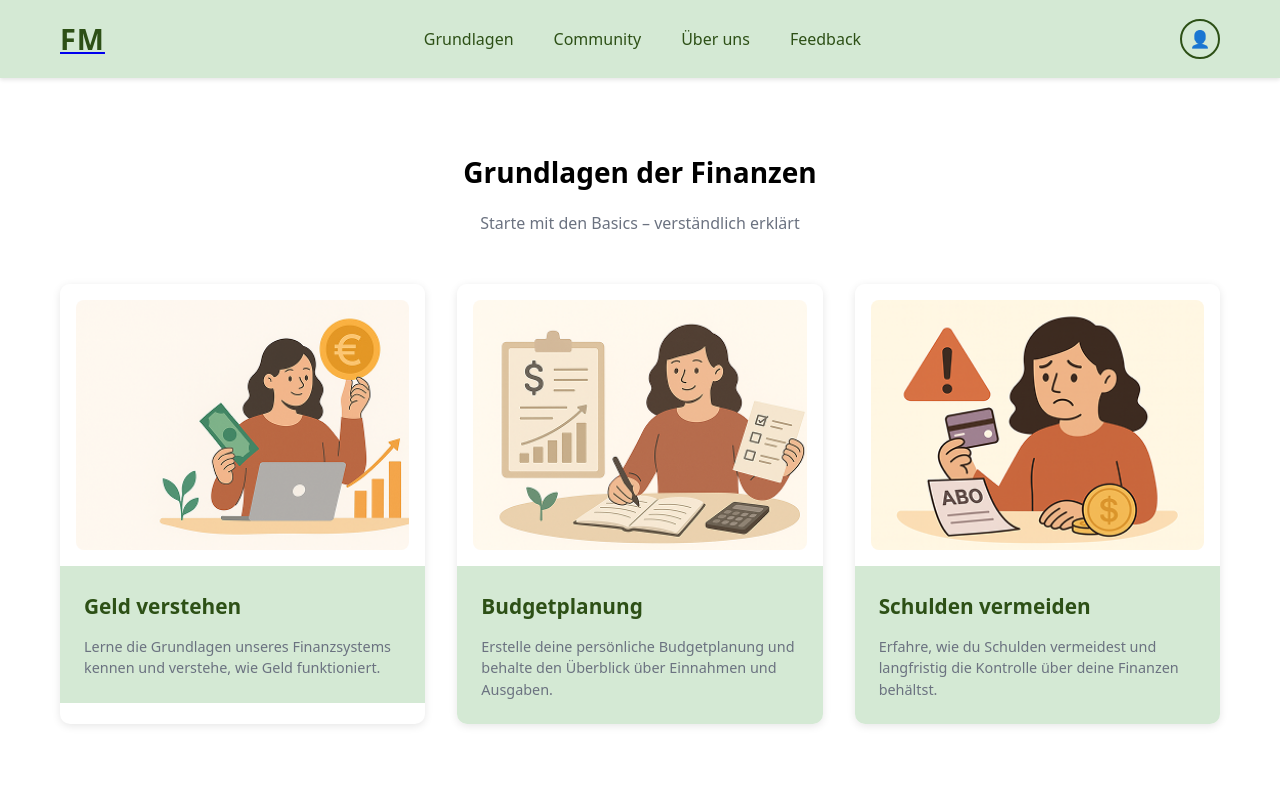
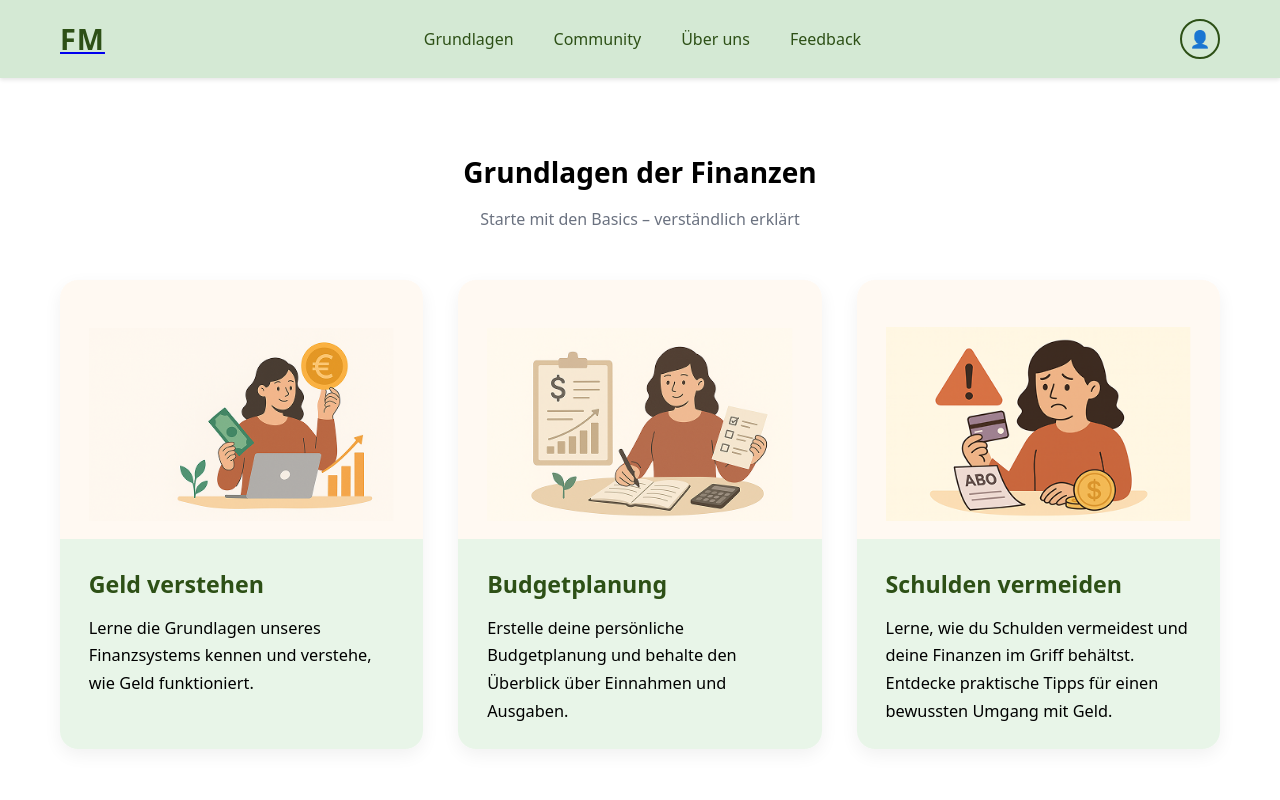
Before and after one commit to FuadaSul/financebuilder, a Next.js app: page /grundlagen in a window 1280 px wide. Shown: the top 800 px of the page. Built offline with nearby package versions, Linux system fonts and the light colour scheme.

Commit message:
grundlagen der finanzen verbessert

```diff
--- a/app/globals.css
+++ b/app/globals.css
@@ -226,128 +226,96 @@ h3 {
   padding: 80px 0;
 }
 
+/* Überschrift + Unterzeile */
 .section-title {
-    font-size: 2.5rem;
+  font-size: 2.4rem;
   text-align: center;
-    margin-bottom: 1rem;
+  margin-bottom: 0.75rem;
   color: var(--text-color);
-    font-weight: bold;
+  font-weight: 700;
 }
 
 .section-subtitle {
   text-align: center;
-    font-size: 1.1rem;
+  font-size: 1.05rem;
   color: var(--text-light);
   margin-bottom: 3rem;
 }
 
+/* Grid der drei Karten */
 .cards-grid {
   display: grid;
-    grid-template-columns: repeat(3, 1fr);
-    gap: 2rem;
+  grid-template-columns: repeat(3, minmax(0, 1fr));
+  gap: 2.2rem;
+  align-items: flex-start;         /* <– NICHT mehr „stretch“ */.cards-grid {
+  align-items: stretch;
 }
 
-.cards-grid-with-image {
-    display: grid;
-    grid-template-columns: repeat(3, 1fr);
-    gap: 2rem;
 }
 
-.geld-verstehen-wrapper,
-.budgetplanung-wrapper {
-    position: relative;
+/* einzelne Karte */
+.finance-card {
+  background-color: var(--bg-white);
+  border-radius: 18px;
+  overflow: hidden;
   display: flex;
-    align-items: center;
-    gap: 1rem;
+  flex-direction: column;
+  /* KEIN height: 100% mehr */
+  transition: transform 0.25s ease, box-shadow 0.25s ease;
+  box-shadow: 0 6px 18px rgba(0, 0, 0, 0.06);
 }
 
-.geld-verstehen-wrapper .finance-card,
-.budgetplanung-wrapper .finance-card {
-    flex: 1;
+/* Hover-Effekt */
+.finance-card:hover {
+  transform: translateY(-6px);
+  box-shadow: 0 14px 30px rgba(0, 0, 0, 0.12);
 }
 
-.geld-verstehen-side-image,
-.budgetplanung-side-image {
-    flex-shrink: 0;
-    width: 120px;
-    height: 120px;
-    display: flex;
-    align-items: center;
-    justify-content: center;
+/* Bildbereich */
+.card-image {
+  background-color: #fff9f2;
+  padding: 1.8rem 1.8rem 0;
 }
 
-.side-image {
+.card-image-img {
   width: 100%;
-    height: 100%;
+  height: 230px;
   object-fit: contain;
   display: block;
 }
 
-.finance-card {
-    background-color: var(--bg-white);
-    border-radius: 10px;
-    overflow: hidden;
-    box-shadow: 0 2px 8px rgba(0, 0, 0, 0.1);
+/* Textbereich */
+.card-footer {
+  background-color: var(--bg-light-green);
+  padding: 1.7rem 1.8rem 2rem;
+  height: 210px;
   display: flex;
   flex-direction: column;
-    transition: transform 0.3s ease, box-shadow 0.3s ease;
+  justify-content: flex-start;
 }
 
-.finance-card:hover {
-    transform: translateY(-5px);
-    box-shadow: 0 4px 12px rgba(0, 0, 0, 0.15);
-}
 
-.card-image {
-    background-color: var(--bg-white);
-    padding: 1rem;
-}
-
-.card-illustration {
-    background-color: #f9fafb;
-    border-radius: 8px;
-    width: 100%;
-    height: 250px;
-    display: flex;
-    align-items: center;
-    justify-content: center;
-    color: var(--text-light);
-    border: 2px dashed var(--text-light);
-    font-size: 0.9rem;
-    text-align: center;
-    padding: 1rem;
-}
-
-.card-image-img {
-    width: 100%;
-    height: 250px;
-    object-fit: cover;
-    border-radius: 8px;
-    display: block;
-}
-
-.card-footer {
-    background-color: var(--green-light);
-    padding: 1.5rem;
-}
 
 .card-footer h3 {
-    font-size: 1.3rem;
+  font-size: 1.45rem;
   color: var(--green-dark);
-    margin-bottom: 0.75rem;
-    font-weight: 600;
+  margin-bottom: 0.7rem;
+  font-weight: 700;
 }
 
 .card-footer p {
-    color: var(--text-light);
-    font-size: 0.9rem;
-    line-height: 1.5;
+  color: var(--text-color);
+  font-size: 1.02rem;
+  line-height: 1.7;
+  margin: 0;
 }
 
+/* Links wie Karten */
 .finance-card-link {
   text-decoration: none;
   color: inherit;
   cursor: pointer;
+  display: block;
 }
 
 /* Geld verstehen Seite */
@@ -468,9 +436,6 @@ h3 {
 
 
 /* Schulden vermeiden Seite */
-/* ===================== */
-/* SCHULDEN VERMEIDEN    */
-/* ===================== */
 
 .schulden-vermeiden-section {
   background-color: var(--bg-white);
@@ -511,7 +476,7 @@ h3 {
 
   display: flex;
   flex-direction: column;
-  align-items: center;   /* Emoji + Überschrift zentriert */
+  align-items: center;
   text-align: center;
   gap: 0.8rem;
 }
@@ -532,7 +497,7 @@ h3 {
 
 /* Text */
 .infographic-card p {
-  text-align: left;       /* Text bleibt gut lesbar links */
+  text-align: left;
   max-width: 270px;
   line-height: 1.7;
   color: var(--text-color);
@@ -546,9 +511,7 @@ h3 {
   background-color: var(--green-light);
 }
 
-/* ===================== */
-/* RESPONSIVE            */
-/* ===================== */
+/* Responsive Grid */
 
 @media (max-width: 1024px) {
   .infographics-grid {
@@ -601,7 +564,7 @@ h3 {
     transform: translateY(0);
 }
 
-/* Über uns / Unser Team Seite */
+/* Über uns Seite */
 .about-section {
     background-color: var(--bg-white);
     padding: 100px 0;
@@ -995,6 +958,12 @@ h3 {
 @media (max-width: 768px) {
     .hamburger {
         display: flex;
+
+    }
+    @media (max-width: 968px) {
+  .card-footer {
+    height: auto;
+  }
 }
 
     .nav-menu {
--- a/app/grundlagen/page.tsx
+++ b/app/grundlagen/page.tsx
@@ -82,8 +82,8 @@ export default function GrundlagenPage() {
                 <div className="card-footer">
                   <h3>Schulden vermeiden</h3>
                   <p>
-                    Erfahre, wie du Schulden vermeidest und langfristig die Kontrolle
-                    über deine Finanzen behältst.
+                    Lerne, wie du Schulden vermeidest und deine Finanzen im Griff behältst.
+  Entdecke praktische Tipps für einen bewussten Umgang mit Geld.
                   </p>
                 </div>
               </Link>
```
Lines whose indentation alone changed are shown as unchanged.
